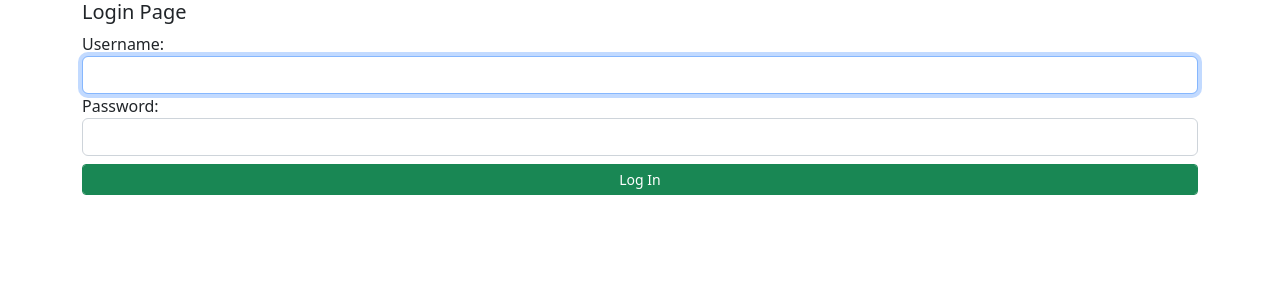
After one commit to borko81/django_checkin_system, a Django app: page /login/ in a window 1280 px wide. The commit adds this page. Shown: the top 300 px of the page. Run offline with Django 4.2, Linux system fonts and the light colour scheme.

Commit message:
Add native login, logout system. Save url with require login

```diff
--- a/project/mpass/admin.py
+++ b/project/mpass/admin.py
@@ -10,7 +10,7 @@ class GroupAdmin(admin.ModelAdmin):
 
 @admin.register(PersonInformationModel)
 class PersonInfoAdmin(admin.ModelAdmin):
-    list_display = 'name group'.split()
+    list_display = "name group".split()
 
 
 @admin.register(CardsModel)
@@ -22,6 +22,7 @@ class CardAdmin(admin.ModelAdmin):
 class ActionAdmin(admin.ModelAdmin):
     pass
 
+
 @admin.register(OnlyInHouse)
 class OnlyInHouseAdmin(admin.ModelAdmin):
     pass
--- a/project/mpass/urls.py
+++ b/project/mpass/urls.py
@@ -1,4 +1,6 @@
 from django.urls import path
+from django.contrib.auth import views as login_view
+
 from .views import index
 from .group_views import (
     groups, group_edit,
@@ -23,7 +25,12 @@ from .emotial_view import (
 )
 
 urlpatterns = [
-    path('index/', index, name='index'),
+    # Login
+    path('login/', login_view.LoginView.as_view(), name="login"),
+    path('logout/', login_view.LogoutView.as_view(), name="logout"),
+
+    # First page
+    path('', index, name='index'),
 
     # Groups
     path('groups/', groups, name='groups'),
--- a/project/project/settings.py
+++ b/project/project/settings.py
@@ -125,3 +125,7 @@ MEDIA_URL = '/media/'
 # https://docs.djangoproject.com/en/4.1/ref/settings/#default-auto-field
 
 DEFAULT_AUTO_FIELD = "django.db.models.BigAutoField"
+
+LOGIN_URL = "login"
+LOGIN_REDIRECT_URL = 'index'
+LOGOUT_REDIRECT_URL = "login"
--- a/project/templates/mpass/navs.html
+++ b/project/templates/mpass/navs.html
@@ -20,6 +20,10 @@
                 <a href="{% url 'inhouse' %}" class="nav-link">In House</a>
             </li>
         </ul>
-        <div>Login</div>
+        {% if user.is_authenticated %}
+            <div><a href="{% url 'logout' %}">Logout</a></div>
+        {% else %}
+            <div><a href="{% url 'login' %}">Login</a></div>
+        {% endif %}
     </div>
 </nav>
--- /dev/null
+++ b/project/templates/registration/login.html
@@ -0,0 +1,29 @@
+<!DOCTYPE html>
+<html lang="en">
+	<head>
+		<meta charset="UTF-8">
+		<meta name="viewport" content="width=device-width, initial-scale=1.0">
+		<title>Login</title>
+		<link rel="stylesheet" href="https://cdn.jsdelivr.net/npm/bootstrap@5.2.3/dist/css/bootstrap.min.css">
+	</head>
+	<body>
+		<div class="container">
+			<h5>Login Page</h5>
+			<form action="" method="POST" autocomplete="off">
+				{% csrf_token %}
+				{{form}}
+				<input type="submit" id="btn" value="Log In">
+			</form>
+		</div>
+	</body>
+	<script>
+		let username = document.getElementById("id_username")
+		let password = document.getElementById("id_password")
+		let button = document.getElementById("btn")
+		username.classList.add("form-control")
+		username.autocomplete = "off"
+		password.classList.add("form-control")
+		password.autocomplete = "off"
+		button.classList.add("form-control", "btn", "btn-sm", "btn-success", "mt-2")
+	</script>
+</html>
```
Also changed, not shown: project/mpass/cards_views.py (+24 -25 lines), project/mpass/emotial_view.py (+4 -4 lines), project/mpass/group_views.py (+8 -1 lines), project/mpass/models.py (+22 -15 lines), project/mpass/staff_views.py (+16 -5 lines), project/mpass/tests/models_tests/test_model.py (+7 -9 lines), project/mpass/tests/urls_tests/test_urls.py (+9 -11 lines), project/mpass/views.py (+5 -2 lines), project/templates/mpass/base.html (+5 -7 lines).
